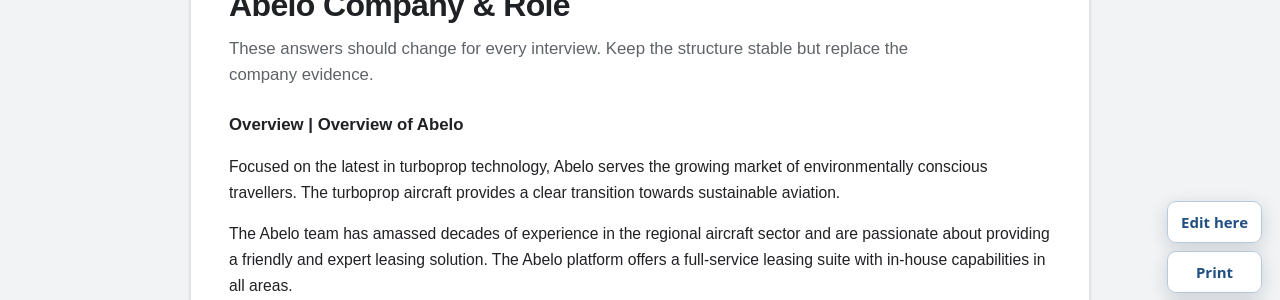
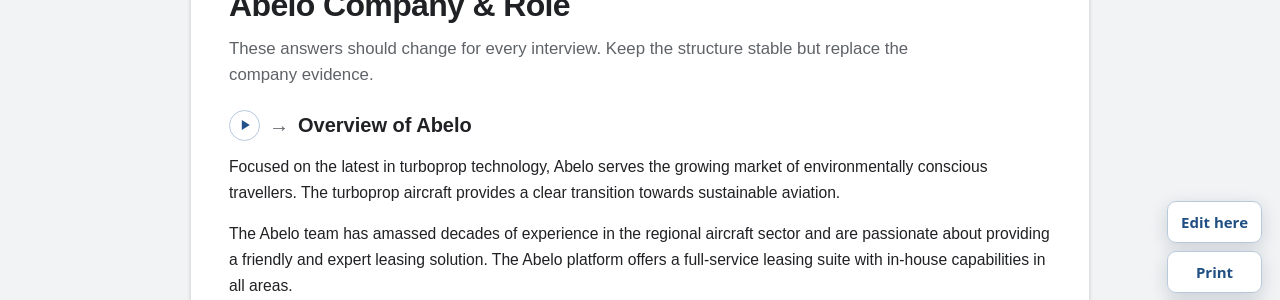
Before and after one commit to ronandownes/coop, a Jekyll site: the page built from company-role.md, in a window 1280 px wide and 900 px high. Shown: the part 178-478 px from the top of the window. Built offline with Jekyll 4.4.1, drawn with Linux system fonts in a browser that asks for light colours.

Commit message:
Update company-role.md (via Pages CMS)

```diff
--- a/company-role.md
+++ b/company-role.md
@@ -6,7 +6,7 @@
 intro: These answers should change for every interview. Keep the structure
   stable but replace the company evidence.
 ---
-### Overview | Overview of Abelo
+## Overview | Overview of Abelo
 
 Focused on the latest in turboprop technology, Abelo serves the growing market of environmentally conscious travellers. The turboprop aircraft provides a clear transition towards sustainable aviation.
 
```
